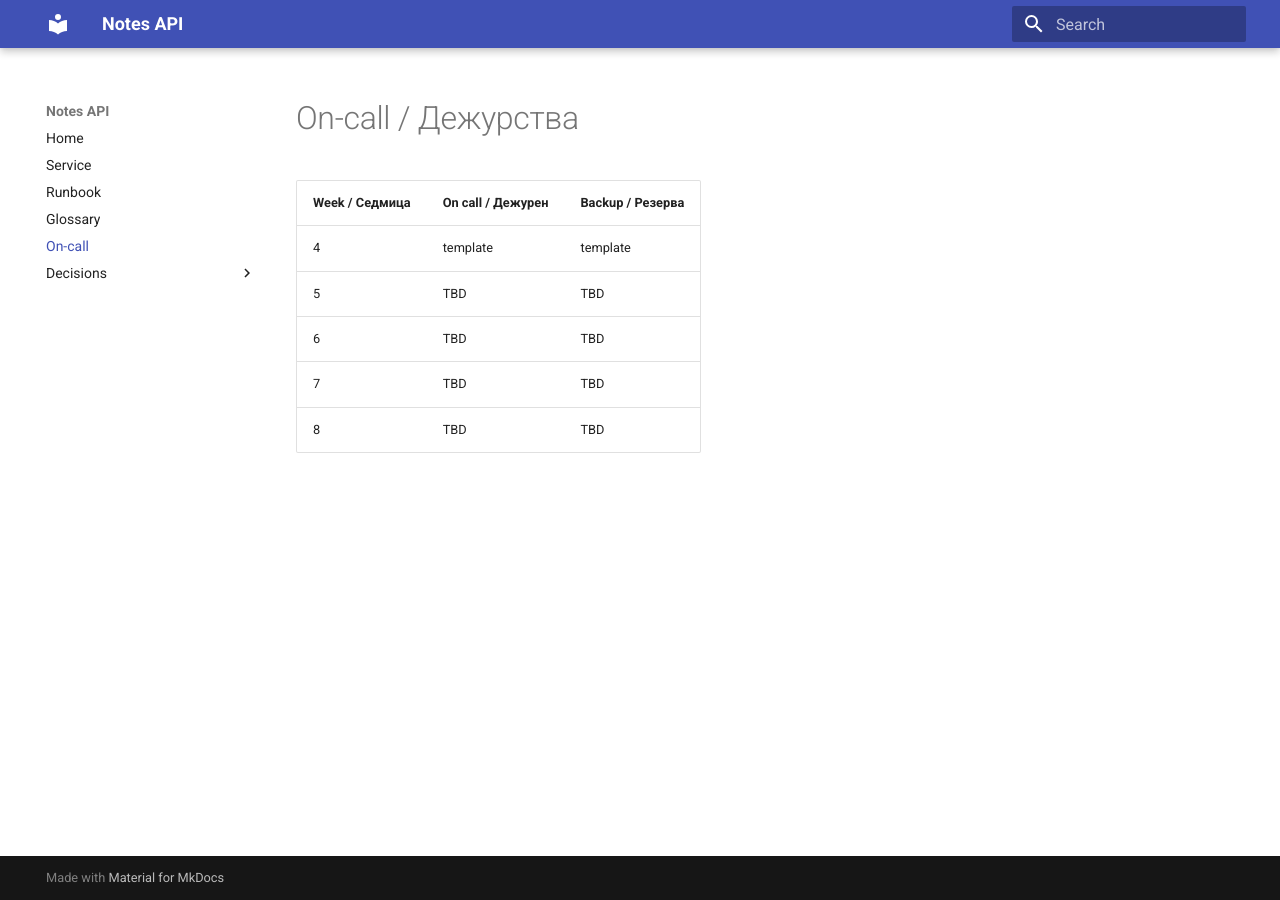
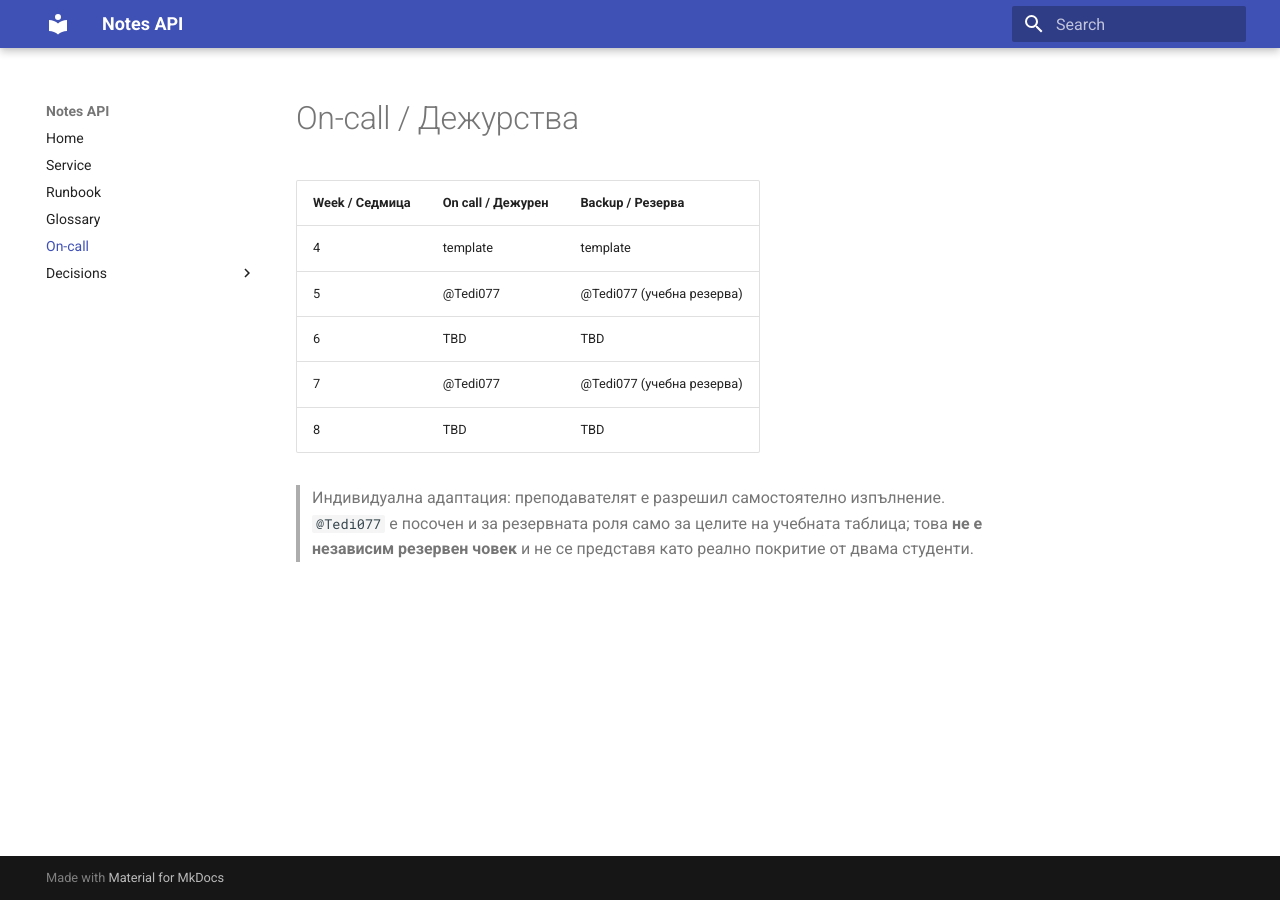
Before and after one commit to Tedi077/devops-lab-02, an MkDocs documentation site: the page built from docs/oncall.md, in a window 1280 px wide. Built offline with MkDocs 1.6.1 and Material for MkDocs 9.7.7, drawn with Linux system fonts in a browser that asks for light colours.

Commit message:
docs: assign weeks 5 and 7 in on-call rota (T11)

```diff
--- a/docs/oncall.md
+++ b/docs/oncall.md
@@ -3,7 +3,9 @@
 | Week / Седмица | On call / Дежурен | Backup / Резерва |
 |---|---|---|
 | 4 | template | template |
-| 5 | TBD | TBD |
+| 5 | @Tedi077 | @Tedi077 (учебна резерва) |
 | 6 | TBD | TBD |
-| 7 | TBD | TBD |
+| 7 | @Tedi077 | @Tedi077 (учебна резерва) |
 | 8 | TBD | TBD |
+
+> Индивидуална адаптация: преподавателят е разрешил самостоятелно изпълнение. `@Tedi077` е посочен и за резервната роля само за целите на учебната таблица; това **не е независим резервен човек** и не се представя като реално покритие от двама студенти.
```
